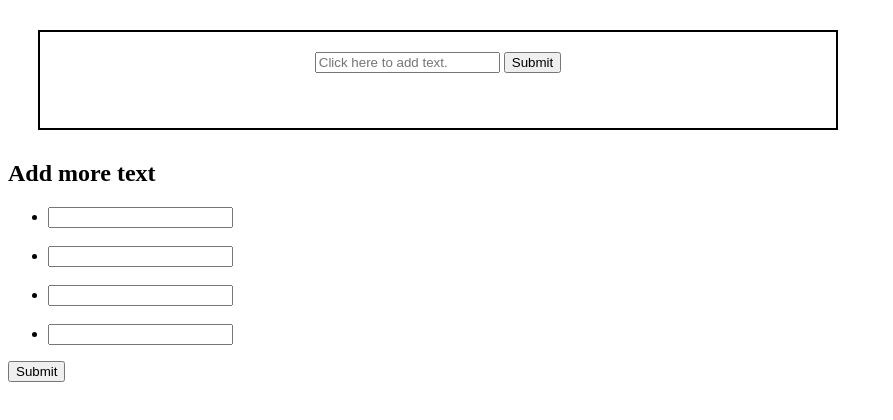
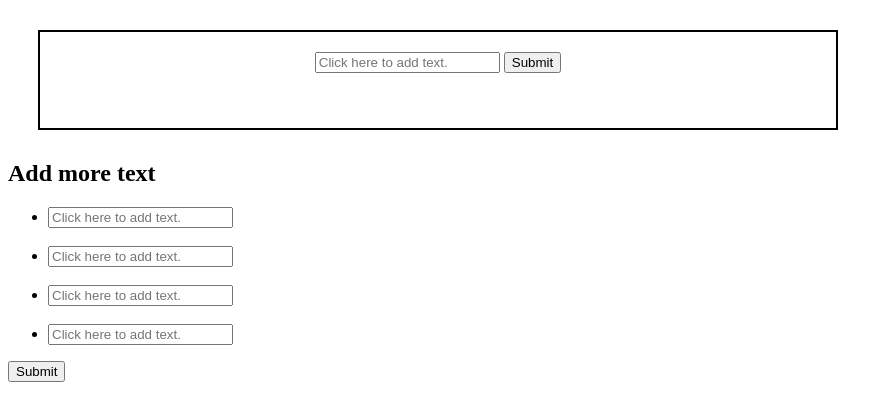
Before and after one commit to azizuddinrahil/powerpoint-project, a plain HTML site: page index.html in a window 1280 px wide. Shown: the whole page, without its empty margins (0-893 px from the left). Drawn offline with Linux system fonts and the light colour scheme.

Commit message:
trying to console log the text inside the boxes.

```diff
--- a/index.html
+++ b/index.html
@@ -19,24 +19,26 @@
     </div>
 
     <h2>Add more text</h2>
-    <ul>
+    <ul type="text" class="addMoreText">
       <div>
-        <li><input type="text" /></li>
-      </div>
-      <br />
-      <div>
-        <li><input type="text" /></li>
-      </div>
-      <br />
-      <div>
-        <li><input type="text" /></li>
-      </div>
-      <br />
-      <div>
-        <li><input type="text" /></li>
+        <li>
+          <input placeholder="Click here to add text." />
+        </li>
+        <br />
+        <li>
+          <input placeholder="Click here to add text." />
+        </li>
+        <br />
+        <li>
+          <input placeholder="Click here to add text." />
+        </li>
+        <br />
+        <li>
+          <input placeholder="Click here to add text." />
+        </li>
       </div>
     </ul>
-    <button>Submit</button>
+    <button onclick="moreText()">Submit</button>
     <script src="script.js"></script>
   </body>
 </html>
--- a/script.js
+++ b/script.js
@@ -1,6 +1,8 @@
 function getUserData() {
-  var details = document.getElementById("receivedText").value;
-
-  document.getElementById("output").innerText =
-    "given text " + details + " is printed";
+  const details = document.getElementById("receivedText").value;
+  console.log(details);
 }
+function moreText() {
+  const moreDetails = document.getElementsByClassName("addMoreText").value;
+  console.log(moreDetails);
+}
```
